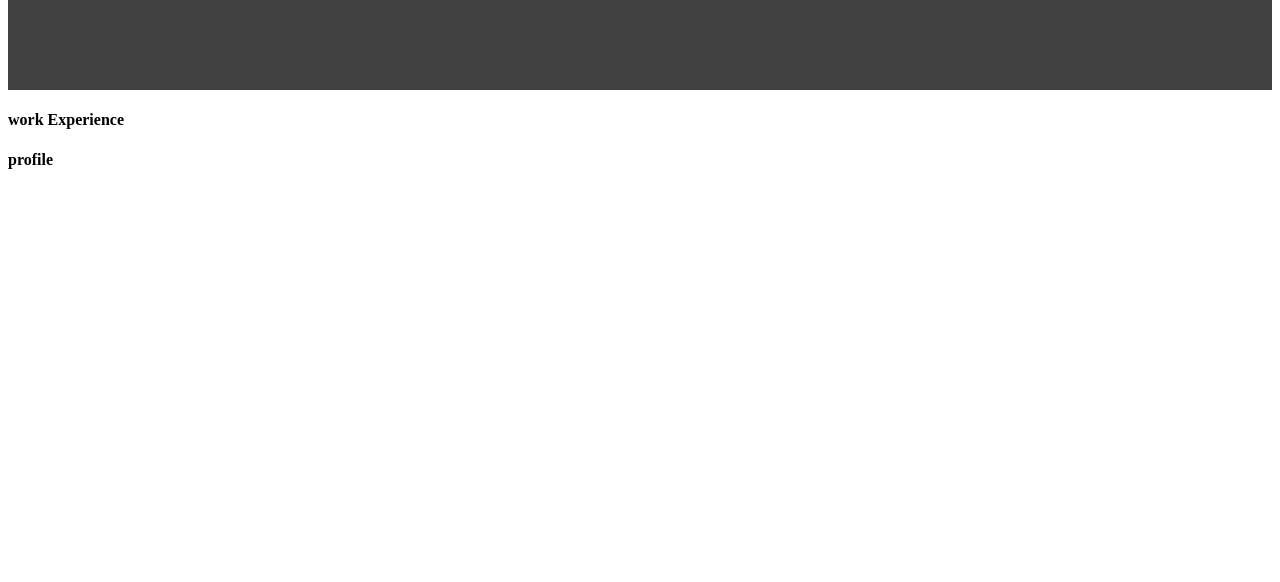
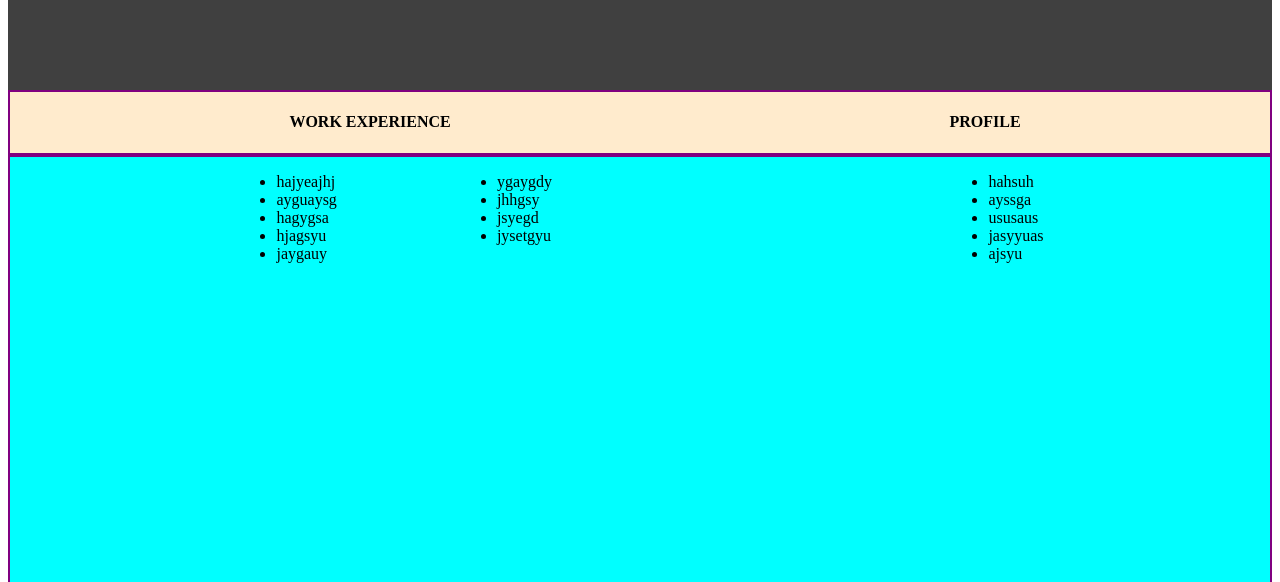
Before and after one commit to saadatali088/Ai-chatbot-development-, a plain HTML site: page 3.flexbox layout/index.html in a window 1280 px wide. Shown: the part 218-800 px from the top of the page. Drawn offline with Linux system fonts and the light colour scheme.

Commit message:
js started

```diff
--- a/3.flexbox layout/2style.css
+++ b/3.flexbox layout/2style.css
@@ -60,7 +60,6 @@
   letter-spacing: 2px;
 
 }
-
 .sectionOne> .right> .logos{
   /* border: 1px solid red; */
   display: flex;
@@ -86,3 +85,39 @@
 .sectionOne> .right> .addr> p {
   margin: 10px;
 }
+.sectionTwo{
+  border: 2px solid purple;
+  display: flex;
+  justify-content: space-around;
+  background-color: blanchedalmond;
+
+}
+.sectionTwo> .left{
+  margin-left: 30px;
+}
+.sectionThree{
+  display: flex;
+  justify-content: space-evenly;
+  border: 2px solid purple;
+  background-color: aqua;
+  height: 700px;
+}
+
+.sectionThree> .left{
+  display: flex;
+  justify-content: space-between;
+  margin-right: 150px;
+  margin-left: 0px;
+}
+
+.sectionThree> .left> .leftleft{
+  margin-right: 120px;
+}
+.sectionThree> .left> .leftright{
+  margin-left: 0px;
+  margin-right: 20px;
+
+
+
+
+}
--- a/3.flexbox layout/index.html
+++ b/3.flexbox layout/index.html
@@ -46,19 +46,52 @@
     <div class="sectionTwo">
         <div class="left">
             <h4>
-                work Experience
+                WORK EXPERIENCE
             </h4>
-
 
         </div>
         <div class="right">
             <h4>
-                profile
+               PROFILE
+
             </h4>
 
 
         </div>
 
     </div>
+
+    <div class="sectionThree">
+      <div class="left">
+        <div class="leftleft">
+        <ul>
+          <li>hajyeajhj</li>
+          <li>ayguaysg</li>
+          <li>hagygsa</li>
+          <li>hjagsyu</li>
+          <li>jaygauy</li>
+        </ul>
+      </div>
+        <div class="leftright">
+          <ul>
+            <li>ygaygdy</li>
+            <li>jhhgsy</li>
+            <li>jsyegd</li>
+            <li>jysetgyu</li>
+          </ul>
+        </div>
+      </div>
+      <div class="right">
+        <ul>
+          <li>hahsuh</li>
+          <li>ayssga</li>
+          <li>ususaus</li>
+          <li>jasyyuas</li>
+          <li>ajsyu</li>
+        </ul>
+      </div>
+
+
+    </div>
 </body>
 </html>
```
Also changed, not shown: 4.Es6  JavaScript/hello world/index.html (added, +20 -0 lines), 4.Es6  JavaScript/variables/index.html (added, +27 -0 lines).
